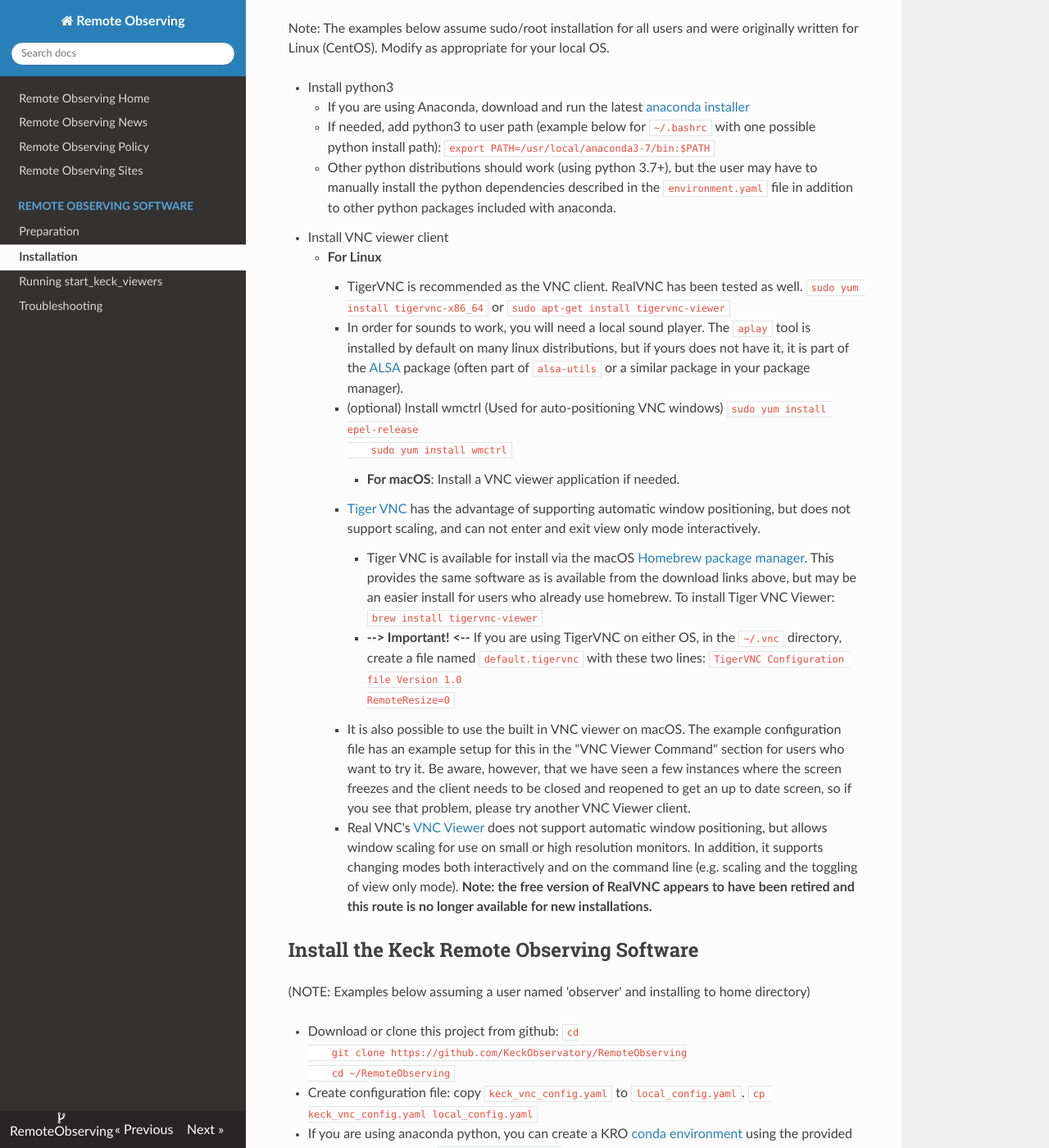
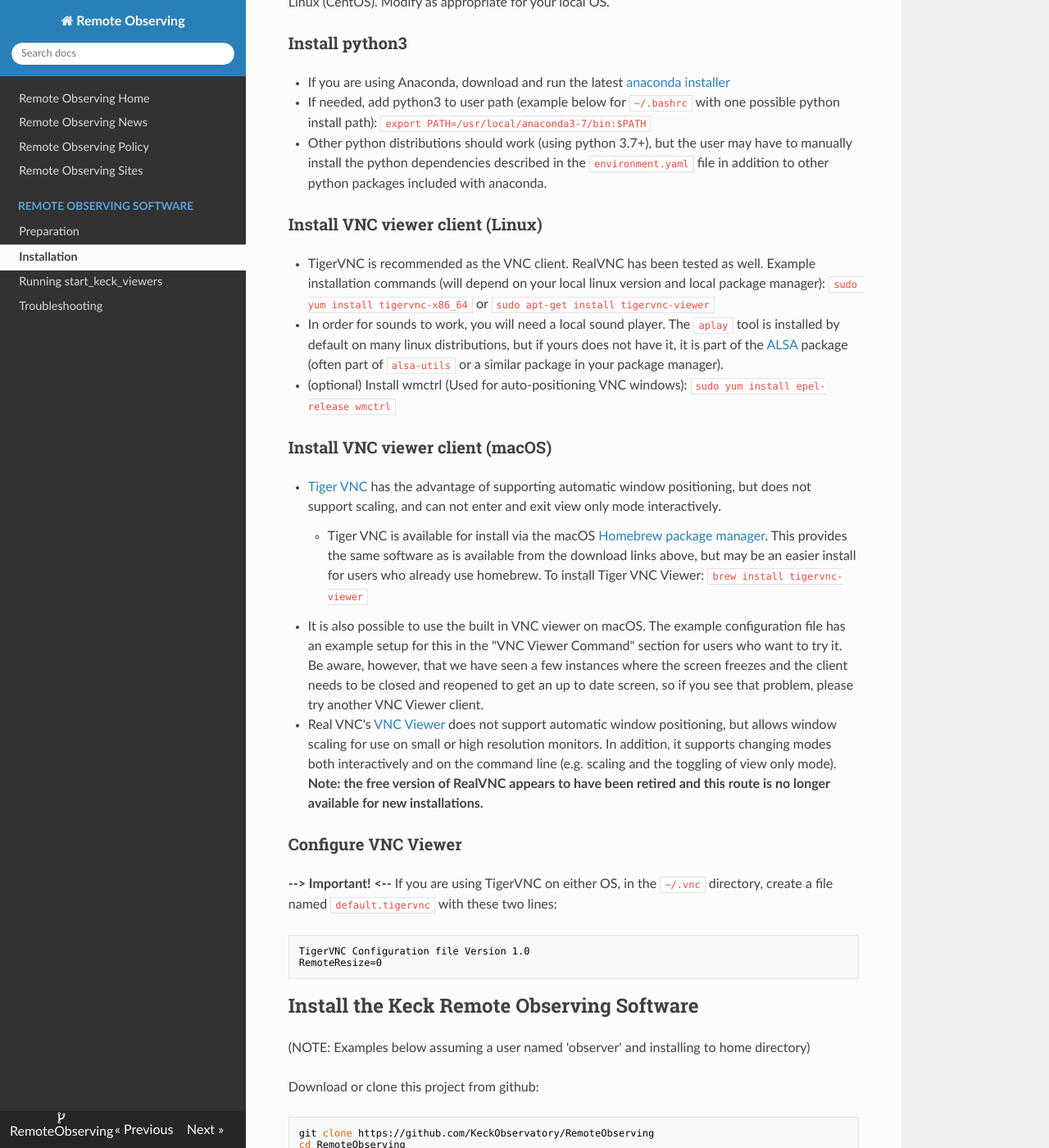
Before and after one commit to KeckObservatory/RemoteObserving, an MkDocs documentation site: the page built from docs/installation.md, in a window 1280 px wide and 1400 px high, scrolled down 481 px. Shown: the whole window at 82% size. Built offline with MkDocs 1.6.1, drawn with Linux system fonts in a browser that asks for light colours; nearby versions of some CDN libraries; some of the changed text lies outside the part shown.

Commit message:
Update docs

````diff
--- a/docs/installation.md
+++ b/docs/installation.md
@@ -4,79 +4,64 @@ This software depends on a few outside software packages including python (we re
 
 In addition, users will need a basic understanding of command line interactions as individual customizations (e.g. shell choice), differences between operating system versions, and differences in available command line tools may make the details of these examples inaccurate in some cases.
 
-## Install Software Dependencies
-
 The software has been tested on CentOS/RedHat 7.6, Ubuntu, Raspbian, and macOS.  This software will **not** work under Microsoft Windows as distributed here.
 
 Note: The examples below assume sudo/root installation for all users and were originally written for Linux (CentOS).  Modify as appropriate for your local OS.
 
-- Install python3
-    - If you are using Anaconda, download and run the latest [anaconda installer](https://www.anaconda.com/download)
-    - If needed, add python3 to user path (example below for `~/.bashrc` with one possible python install path):
-    ```
-    export PATH=/usr/local/anaconda3-7/bin:$PATH
-    ```
-    - Other python distributions should work (using python 3.7+), but the user may have to manually install the python dependencies described in the `environment.yaml` file in addition to other python packages included with anaconda.
-- Install VNC viewer client
-    - **For Linux**
-        - TigerVNC is recommended as the VNC client.  RealVNC has been tested as well.
-            ```
-            sudo yum install tigervnc-x86_64
-            ```
-            or
-            ```
-            sudo apt-get install tigervnc-viewer
-            ```
+### Install python3
 
-        - In order for sounds to work, you will need a local sound player.  The
-          `aplay` tool is installed by default on many linux distributions, but
-          if yours does not have it, it is part of the
-          [ALSA](https://alsa.opensrc.org/Aplay) package (often part of
-          `alsa-utils` or a similar package in your package manager).
-        - (optional) Install wmctrl (Used for auto-positioning VNC windows)
-            ```
-            sudo yum install epel-release
-            sudo yum install wmctrl
-            ```
-    - **For macOS**: Install a VNC viewer application if needed.
-        - [Tiger VNC](https://tigervnc.org) has the advantage of supporting automatic window positioning, but does not support scaling, and can not enter and exit view only mode interactively.
-            - Tiger VNC is available for install via the macOS [Homebrew package manager](https://brew.sh). This provides the same software as is available from the download links above, but may be an easier install for users who already use homebrew. To install Tiger VNC Viewer: `brew install tigervnc-viewer`
-            - **--> Important! <--** If you are using TigerVNC on either OS, in the `~/.vnc` directory, create a file named `default.tigervnc` with these two lines:
-            ```
-            TigerVNC Configuration file Version 1.0
-            RemoteResize=0
-            ```
-        - It is also possible to use the built in VNC viewer on macOS.  The example configuration file has an example setup for this in the "VNC Viewer Command" section for users who want to try it.  Be aware, however, that we have seen a few instances where the screen freezes and the client needs to be closed and reopened to get an up to date screen, so if you see that problem, please try another VNC Viewer client.
-        - Real VNC's [VNC Viewer](https://www.realvnc.com/en/connect/download/viewer/) does not support automatic window positioning, but allows window scaling for use on small or high resolution monitors.  In addition, it supports changing modes both interactively and on the command line (e.g. scaling and the toggling of view only mode).  **Note: the free version of RealVNC appears to have been retired and this route is no longer available for new installations.**
+- If you are using Anaconda, download and run the latest [anaconda installer](https://www.anaconda.com/download)
+- If needed, add python3 to user path (example below for `~/.bashrc` with one possible python install path): `export PATH=/usr/local/anaconda3-7/bin:$PATH`
+- Other python distributions should work (using python 3.7+), but the user may have to manually install the python dependencies described in the `environment.yaml` file in addition to other python packages included with anaconda.
 
+### Install VNC viewer client (Linux)
+
+- TigerVNC is recommended as the VNC client.  RealVNC has been tested as well. Example installation commands (will depend on your local linux version and local package manager): `sudo yum install tigervnc-x86_64` or `sudo apt-get install tigervnc-viewer`
+- In order for sounds to work, you will need a local sound player.  The
+`aplay` tool is installed by default on many linux distributions, but
+if yours does not have it, it is part of the
+[ALSA](https://alsa.opensrc.org/Aplay) package (often part of
+`alsa-utils` or a similar package in your package manager).
+- (optional) Install wmctrl (Used for auto-positioning VNC windows): `sudo yum install epel-release wmctrl`
+
+### Install VNC viewer client (macOS)
+
+- [Tiger VNC](https://tigervnc.org) has the advantage of supporting automatic window positioning, but does not support scaling, and can not enter and exit view only mode interactively.
+    - Tiger VNC is available for install via the macOS [Homebrew package manager](https://brew.sh). This provides the same software as is available from the download links above, but may be an easier install for users who already use homebrew. To install Tiger VNC Viewer: `brew install tigervnc-viewer`
+- It is also possible to use the built in VNC viewer on macOS.  The example configuration file has an example setup for this in the "VNC Viewer Command" section for users who want to try it.  Be aware, however, that we have seen a few instances where the screen freezes and the client needs to be closed and reopened to get an up to date screen, so if you see that problem, please try another VNC Viewer client.
+- Real VNC's [VNC Viewer](https://www.realvnc.com/en/connect/download/viewer/) does not support automatic window positioning, but allows window scaling for use on small or high resolution monitors.  In addition, it supports changing modes both interactively and on the command line (e.g. scaling and the toggling of view only mode).  **Note: the free version of RealVNC appears to have been retired and this route is no longer available for new installations.**
+
+### Configure VNC Viewer
+
+**--> Important! <--** If you are using TigerVNC on either OS, in the `~/.vnc` directory, create a file named `default.tigervnc` with these two lines:
+```
+TigerVNC Configuration file Version 1.0
+RemoteResize=0
+```
 
 ## Install the Keck Remote Observing Software
 
 (NOTE: Examples below assuming a user named 'observer' and installing to home directory)
 
-- Download or clone this project from github:
-    ```
-    cd
-    git clone https://github.com/KeckObservatory/RemoteObserving
-    cd ~/RemoteObserving
-    ```
+Download or clone this project from github:
+```
+git clone https://github.com/KeckObservatory/RemoteObserving
+cd RemoteObserving
+```
+Create configuration file: copy `keck_vnc_config.yaml` to `local_config.yaml`.
+```
+cp keck_vnc_config.yaml local_config.yaml
+```
+If you are using anaconda python, you can create a KRO [conda environment](https://docs.conda.io/projects/conda/en/latest/user-guide/concepts/environments.html) using the provided environment.yaml file:
+```
+conda env create -f environment.yaml
+```
+This will mean you have a python configuration named "KRO" specifically for  Keck Remote Observing. The `start_keck_viewers` script will automatically attempt to use this if it exists.
 
-- Create configuration file: copy `keck_vnc_config.yaml` to `local_config.yaml`.
-    ```
-    cp keck_vnc_config.yaml local_config.yaml
-    ```
-
-- If you are using anaconda python, you can create a KRO [conda environment](https://docs.conda.io/projects/conda/en/latest/user-guide/concepts/environments.html) using the provided environment.yaml file:
-    ```
-    cd ~/RemoteObserving
-    conda env create -f environment.yaml
-    ```
-    This will mean you have a python configuration named "KRO" specifically for  Keck Remote Observing. The `start_keck_viewers` script will automatically attempt to use this if it exists.
-
-- (optional) Add VNC start script to path:
-    ```
-    export PATH=/home/observer/RemoteObserving:$PATH
-    ```
+(optional) Add VNC start script to path:
+```
+export PATH=~/RemoteObserving:$PATH
+```
 
 ## Configure Keck Remote Observing Software
 
@@ -94,16 +79,16 @@ Edit the `local_config.yaml` file you created above.  Read the comments in the c
     - Some VNC viewers (such as the built in macOS one) may need a prefix such as `vnc://` which can be set via the `vncprefix` value.
     - Options which should be passed to the vncviewer application are set in the `vncargs` value.
 - **Important:** Make sure you have configured your VNC viewer **not** to resize the sessions (see the note about TigerVNC above).
-- **Soundplay Configuration:** Uncomment the `soundplayer` line to specify which compiled executable for soundplay to use.  Other operating systems sometimes need other soundplay versions, contact [remote-observing@keck.hawaii.edu](mailto:remote-observing@keck.hawaii.edu) for help configuring this value if needed.  Also, if your local machine's path to the `aplay` executable is non-standard, specify that in the `aplay` value.
+- **Soundplay Configuration:** Uncomment the `soundplayer` line to specify which compiled executable for soundplay to use.  Other operating systems sometimes need other soundplay versions, contact the [remote observing help desk](https://keckobservatory.atlassian.net/servicedesk/customer/portals)  for help configuring this value if needed.  Also, if your local machine's path to the `aplay` executable is non-standard, specify that in the `aplay` value.
     - At the moment, the default Linux executable seems to work for CentOS and Ubuntu Linux.
-    - For macOS, use the settings as described in the `keck_vnc_config.yaml` section which specify a specific soundplay executable and a specific aplay calling format:
-        ```
-        soundplayer: 'soundplay.darwin.x86_64'
-        aplay: '/usr/bin/afplay -v %v %s'
-        ```
-        As described in the comments in that file, replace `%v` with a value from 0 to 100 if you want to override the volume control in eventsounds.  Many users find the macOS sounds too loud, so replacing `%v` with a value less than 1 can help.
-    - If your system is not compatible, or if you do not want it to have sounds, add a line to your `local_config.yaml` file which contains `nosound: True` to avoid starting sounds.  This is important for sites which are using multiple computers for each set of VNC sessions.  Choose one to handle sounds, and set the `nosound: True,` option for the other.
+    - For macOS, use the settings as described in the `keck_vnc_config.yaml` section which specify a specific soundplay executable and a specific aplay calling format as described in the comments in that file, replace `%v` with a value from 0 to 100 if you want to override the volume control in eventsounds.  Many users find the macOS sounds too loud, so replacing `%v` with a value less than 1 can help.
 
+```
+soundplayer: 'soundplay.darwin.x86_64'
+aplay: '/usr/bin/afplay -v %v %s'
+```
+
+- If your system is not compatible, or if you do not want it to have sounds, add a line to your `local_config.yaml` file which contains `nosound: True` to avoid starting sounds.  This is important for sites which are using multiple computers for each set of VNC sessions.  Choose one to handle sounds, and set the `nosound: True,` option for the other.
 - **Configure Default Sessions:** Keck instruments typically use 4 VNC sessions for instrument control named "control0", "control1", "control2", and "telstatus".  On a normal invocation of the software (via the `start_keck_viewers` command) it will open the four sessions specified here.  For stations which split the duties among 2 computers, one could set this line to control which computer opens which sessions.
 
 
@@ -121,7 +106,7 @@ From the directory where the Keck VNC software is installed (e.g. `~/RemoteObser
 
 This should print out a report which indicates that all tests passed. Make sure there are no test failures.
 
-If there are test failures, email your logfile to [remote-observing@keck.hawaii.edu](mailto:remote-observing@keck.hawaii.edu).  Verbose debug information is logged to the `RemoteObserving/logs/` folder.  Log files are created based on the UTC date.
+If there are test failures, submit your logfile when you create a ticket at the [remote observing help desk](https://keckobservatory.atlassian.net/servicedesk/customer/portals).  Verbose debug information is logged to the `RemoteObserving/logs/` folder.  Log files are created based on the UTC date.
 
 # Upgrading the Software
 
````
Also changed, not shown: docs/troubleshooting.md (+1 -1 lines).
